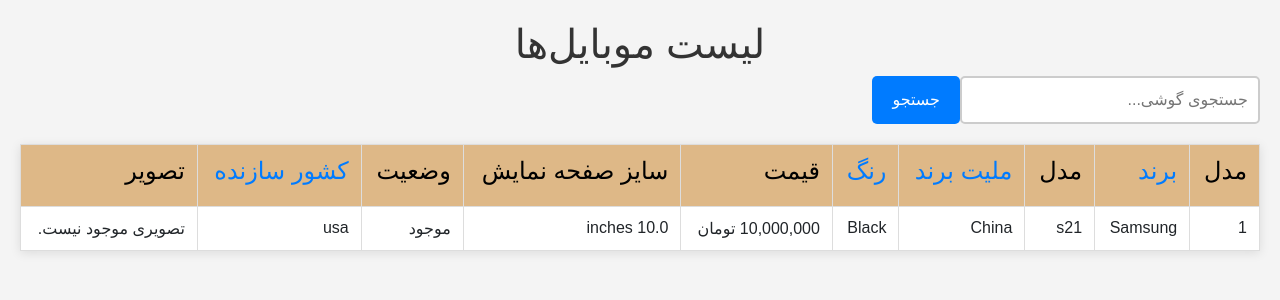
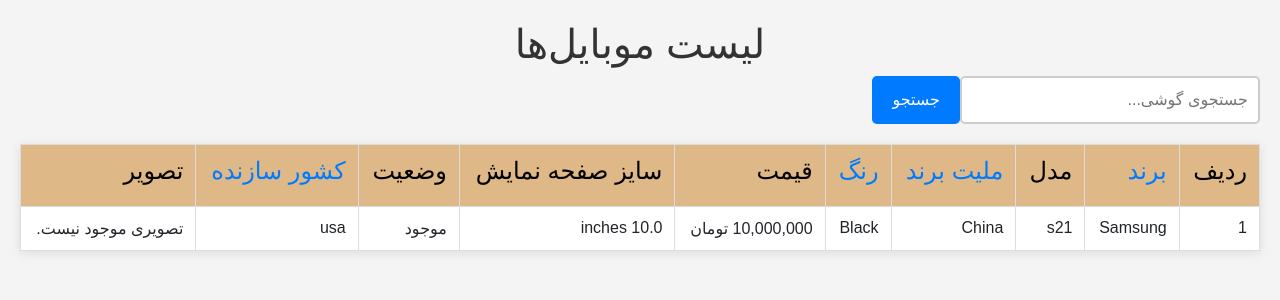
Before and after one commit to realsoli/Mobile_Store_Inventory, a Django app: page / in a window 1280 px wide. Shown: the top 300 px of the page. Run offline with Django 5.2, Linux system fonts and the light colour scheme; data comes from the database, SQL or seed files in the repository; both versions use the stored data as it was after the commit; some libraries are stand-ins or nearby versions.

Commit message:
add rows

```diff
--- a/mobile_inventory/templates/mobile_inventory/phone_list.html
+++ b/mobile_inventory/templates/mobile_inventory/phone_list.html
@@ -28,8 +28,8 @@
     <table id="phones-table" border="1" style="width: 100%; border-collapse: collapse;">
         <thead>
         <tr>
-            <th><h4>مدل</h4></th>
 
+            <th><h4>ردیف</h4></th>
             <th><a href="{% url 'add_brand' %}"><h4>برند</h4></a></th>
             <th><h4>مدل</h4></th>
             <th><a href="{% url 'add_brand' %}"><h4>ملیت برند</h4></a></th>
@@ -46,8 +46,10 @@
         </thead>
         <tbody>
         {% for phone in phones %}
+
             <tr id="phone-row-{{ phone.slug }}">
                 <td>{{ forloop.counter }}</td>
+
                 <td>{{ phone.brand.name }}</td>
                 <td>{{ phone.model }}</td>
                 <td>{{ phone.brand.nationality }}</td>
@@ -100,6 +102,9 @@
                     </li>
                     <li class="page-item">
                         <a class="page-link" href="?page=
+
+
+
                                 {{ page_obj.previous_page_number }}{% if request.GET.query %}&query={{ request.GET.query }}{% endif %}">&laquo;</a>
                     </li>
                 {% endif %}
@@ -110,6 +115,9 @@
                     {% elif num > page_obj.number|add:'-3' and num < page_obj.number|add:'3' %}
                         <li class="page-item">
                             <a class="page-link" href="?page=
+
+
+
                                     {{ num }}{% if request.GET.query %}&query={{ request.GET.query }}{% endif %}">{{ num }}</a>
                         </li>
                     {% endif %}
@@ -118,10 +126,16 @@
                 {% if page_obj.has_next %}
                     <li class="page-item">
                         <a class="page-link" href="?page=
+
+
+
                                 {{ page_obj.next_page_number }}{% if request.GET.query %}&query={{ request.GET.query }}{% endif %}">&raquo;</a>
                     </li>
                     <li class="page-item">
                         <a class="page-link" href="?page=
+
+
+
                                 {{ paginator.num_pages }}{% if request.GET.query %}&query={{ request.GET.query }}{% endif %}">آخرین</a>
                     </li>
                 {% endif %}
--- a/mobile_inventory/views.py
+++ b/mobile_inventory/views.py
@@ -16,7 +16,7 @@ class PhoneListView(ListView):
     template_name = 'mobile_inventory/phone_list.html'
     context_object_name = 'phones'
     ordering = ['-created_at']
-    paginate_by = 5
+    paginate_by = 6
 
     def get_queryset(self):
         queryset = Phone.objects.all().order_by('-created_at')
```
Also changed, not shown: db.sqlite3.
